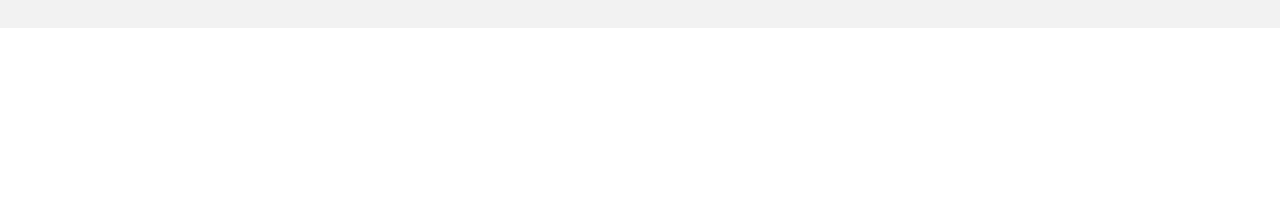
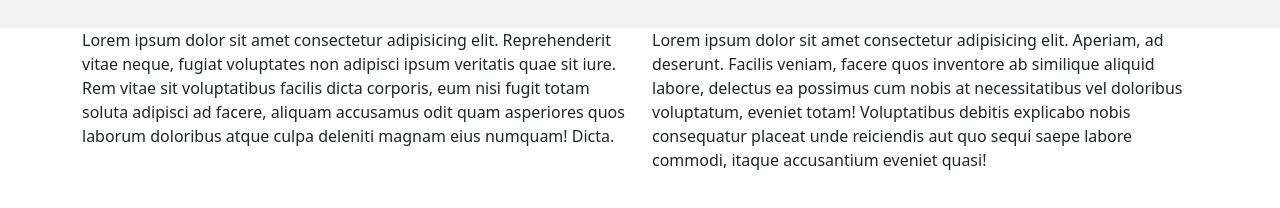
Before and after one commit to sakib531/kgl-copy-khazanah-global-lectures, a plain HTML site: page index.html in a window 1280 px wide. Shown: the part 88-296 px from the top of the page. Drawn offline with nearby package versions, Linux system fonts and the light colour scheme.

Commit message:
contributed two columns

```diff
--- a/index.html
+++ b/index.html
@@ -47,5 +47,17 @@
         </div>
     </div>
 
+
+    <div class="container">
+      <div class="row">
+        <div class="col-md-6">
+          Lorem ipsum dolor sit amet consectetur adipisicing elit. Reprehenderit vitae neque, fugiat voluptates non adipisci ipsum veritatis quae sit iure. Rem vitae sit voluptatibus facilis dicta corporis, eum nisi fugit totam soluta adipisci ad facere, aliquam accusamus odit quam asperiores quos laborum doloribus atque culpa deleniti magnam eius numquam! Dicta.
+        </div>
+        <div class="col-md-6">
+          Lorem ipsum dolor sit amet consectetur adipisicing elit. Aperiam, ad deserunt. Facilis veniam, facere quos inventore ab similique aliquid labore, delectus ea possimus cum nobis at necessitatibus vel doloribus voluptatum, eveniet totam! Voluptatibus debitis explicabo nobis consequatur placeat unde reiciendis aut quo sequi saepe labore commodi, itaque accusantium eveniet quasi!
+        </div>
+      </div>
+    </div>
+
 </body>
 </html>
```
